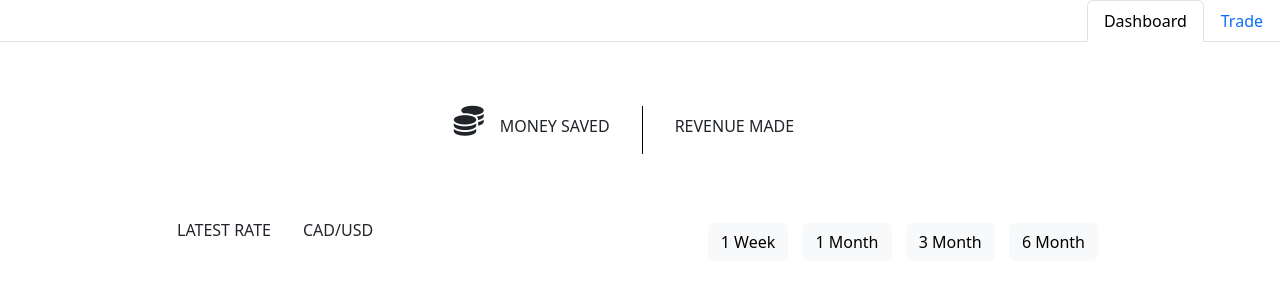
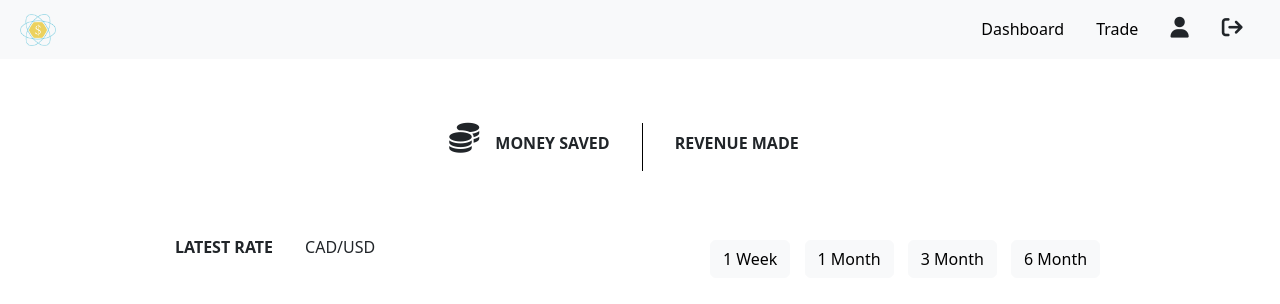
Before and after one commit to shiori793/Web-Development-2-Final-Project, a plain HTML site: page home.html in a window 1280 px wide. Drawn offline with nearby package versions, Linux system fonts and the light colour scheme; files that its build step writes are made by us from their sources; no server answers.

Commit message:
add header

```diff
--- a/css/home.scss
+++ b/css/home.scss
@@ -1,6 +1,36 @@
 $primary-fontsize: 12px;
 $secondary-fontsize: 30px;
 $primary-color: #56cfe1;
+
+nav {
+  .logo {
+    height: 2rem;
+  }
+
+  .icon {
+    font-size: 1.3rem;
+    margin-right: 1rem;
+  }
+
+  .navmenu {
+    margin-bottom: 0;
+    margin-right: 1rem;
+    text-decoration: none;
+    color: black;
+  }
+
+  .icon:hover,
+  .navmenu:hover {
+    color: rgb(167, 167, 167);
+  }
+
+  .icon:active,
+  .navmenu:active {
+    color: black;
+    position: relative;
+    top: 2px;
+  }
+}
 
 main {
   .totalAmounts {
@@ -69,6 +99,7 @@ main {
 
     .words {
       font-size: 16px;
+      font-weight: bold;
     }
     .moneySaved {
       padding: 0.5rem 2rem 0 1rem;
@@ -84,6 +115,7 @@ main {
     .latestRate {
       padding-left: 2rem;
       font-size: 16px;
+      font-weight: bold;
     }
     .rateList {
       list-style: none;
--- a/home.html
+++ b/home.html
@@ -27,14 +27,32 @@
 	<body>
 		<header>
 			<!-- navbar -->
-			<ul class="nav nav-tabs justify-content-end" id="myTab" role="tablist">
-				<li class="nav-item" role="presentation">
-					<button class="nav-link active" id="home-tab" data-bs-toggle="tab" data-bs-target="#home-tab-pane" type="button" role="tab" aria-controls="home-tab-pane" aria-selected="true">Dashboard</button>
-				</li>
-				<li class="nav-item" role="presentation">
-					<button class="nav-link" id="profile-tab" data-bs-toggle="tab" data-bs-target="#profile-tab-pane" type="button" role="tab" aria-controls="profile-tab-pane" aria-selected="false">Trade</button>
-				</li>
-			</ul>
+			<nav class="navbar navbar-expand-lg bg-body-tertiary">
+				<div class="container-fluid">
+					<a class="navbar-brand" href="#">
+						<img src="img/FX-logo 1.png" alt="fx-logo" class="logo px-2">
+					</a>
+					<button class="navbar-toggler" type="button" data-bs-toggle="collapse" data-bs-target="#navbarSupportedContent" aria-controls="navbarSupportedContent" aria-expanded="false" aria-label="Toggle navigation">
+						<span class="navbar-toggler-icon"></span>
+					</button>
+					<div class="collapse navbar-collapse" id="navbarSupportedContent">
+						<ul class="navbar-nav ms-auto">
+							<li class="nav-item px-2" >
+								<a class="navmenu" href="#">Dashboard</a>
+							</li>
+							<li class="nav-item px-2" >
+								<a class="navmenu" href="trade.html">Trade</a>
+							</li>
+							<li class="nav-item px-2" >
+								<i class="fa-solid fa-user icon"></i>
+							</li>
+							<li class="nav-item px-2">
+								<i class="fa-solid fa-arrow-right-from-bracket icon"></i>
+							</li>
+						</ul>
+					</div>
+				</div>
+			</nav>
 		</header>
 
 		<main>
```
